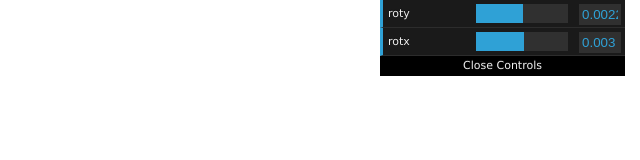
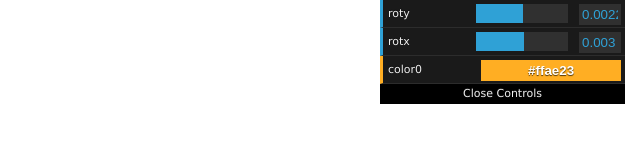
Before and after one commit to dreadknot-aws/oldgoat-obs, a plain HTML site: page cube.html in a window 1280 px wide. Shown: the whole page, without its empty margins (640-1280 px from the left). Drawn offline with nearby package versions, Linux system fonts and the light colour scheme.

Commit message:
change background color

```diff
--- a/cube.html
+++ b/cube.html
@@ -28,11 +28,32 @@
 	<script type="module">
 		import * as THREE from './js/three.module.js';
 		import { GUI } from './js/dat.gui.module.js';
+
+		var camera, scene, renderer, solarSystem;
+		var mesh, cmesh;
+
+		var SpinSpeed = function () {
+			this.roty = Math.random() / 100;
+			this.rotx = Math.random() / 100;
+			this.color0 = "#ffae23";
+			this.displayOutline = false;
+		};
+
+		let rotx = Math.random() / 100
+		let roty = Math.random() / 100
+		const gui = new GUI();
+		var spin = new SpinSpeed();
+		gui.add(spin, 'roty', -.100, .100);
+		gui.add(spin, 'rotx', -.100, .100);
+		gui.addColor(spin, 'color0');
+
 		const ctx = document.createElement('canvas').getContext('2d');
 		// document.body.appendChild(ctx.canvas);
 		ctx.canvas.width = 512;
 		ctx.canvas.height = 512;
-		ctx.fillStyle = '#000000';
+		// ctx.fillStyle = '#ffffff';
+		//ffae23
+		ctx.fillStyle = spin.color0;
 		ctx.fillRect(0, 0, ctx.canvas.width, ctx.canvas.height);
 		var img = new Image();   // Create new img element
 		img.addEventListener('load', function () {
@@ -55,23 +76,6 @@
 		img_id.src = 'stationid.png'; // Set source path
 
 		const bg_texture_id = new THREE.CanvasTexture(ctx_id.canvas);
-
-		var camera, scene, renderer, solarSystem;
-		var mesh, cmesh;
-
-		var SpinSpeed = function () {
-			this.roty = Math.random() / 100;
-			this.rotx = Math.random() / 100;
-
-			this.displayOutline = false;
-		};
-
-		let rotx = Math.random() / 100
-		let roty = Math.random() / 100
-				const gui = new GUI();
-				var spin = new SpinSpeed();
-				gui.add(spin, 'roty', -.100, .100);
-				gui.add(spin, 'rotx', -.100, .100);
 
 		init();
 		animate();
```
